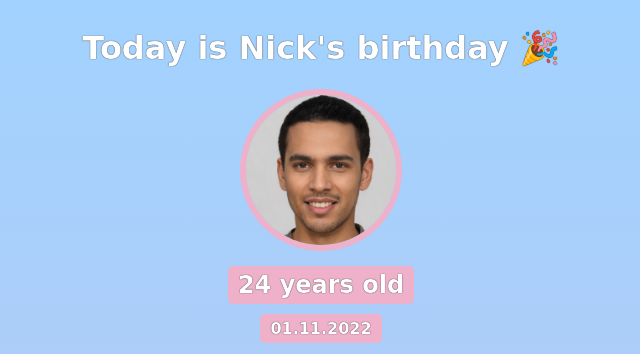
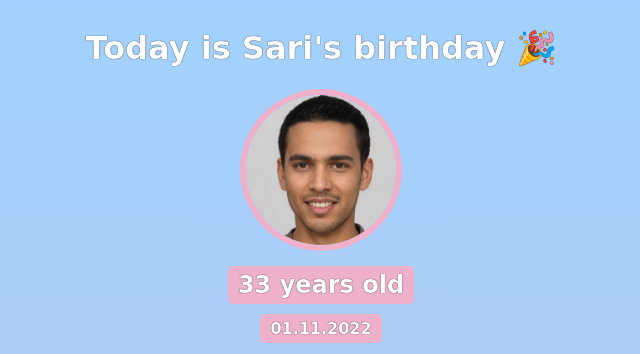
Before and after one commit to brostrom-scott/Birthday-Gift-Site, a website built with Vite: page index.html in a window 1280 px wide. Shown: the top 354 px of the page, 319-959 px from the left. Built offline with nearby package versions, Linux system fonts and the light colour scheme; a web font is replaced by a local one.

Commit message:
Update index.html

```diff
--- a/index.html
+++ b/index.html
@@ -7,9 +7,9 @@
     </head>
     <body>
         <div id="header">
-            <h1>Today is Nick's birthday 🎉</h1>
+            <h1>Today is Sari's birthday 🎉</h1>
             <img id="bff-img" src="images/nick.jpg">
-            <h2 id="bday-age">24 years old</h2>
+            <h2 id="bday-age">33 years old</h2>
             <h4 id="bday-date">01.11.2022</h4>
         </div>
 
```
